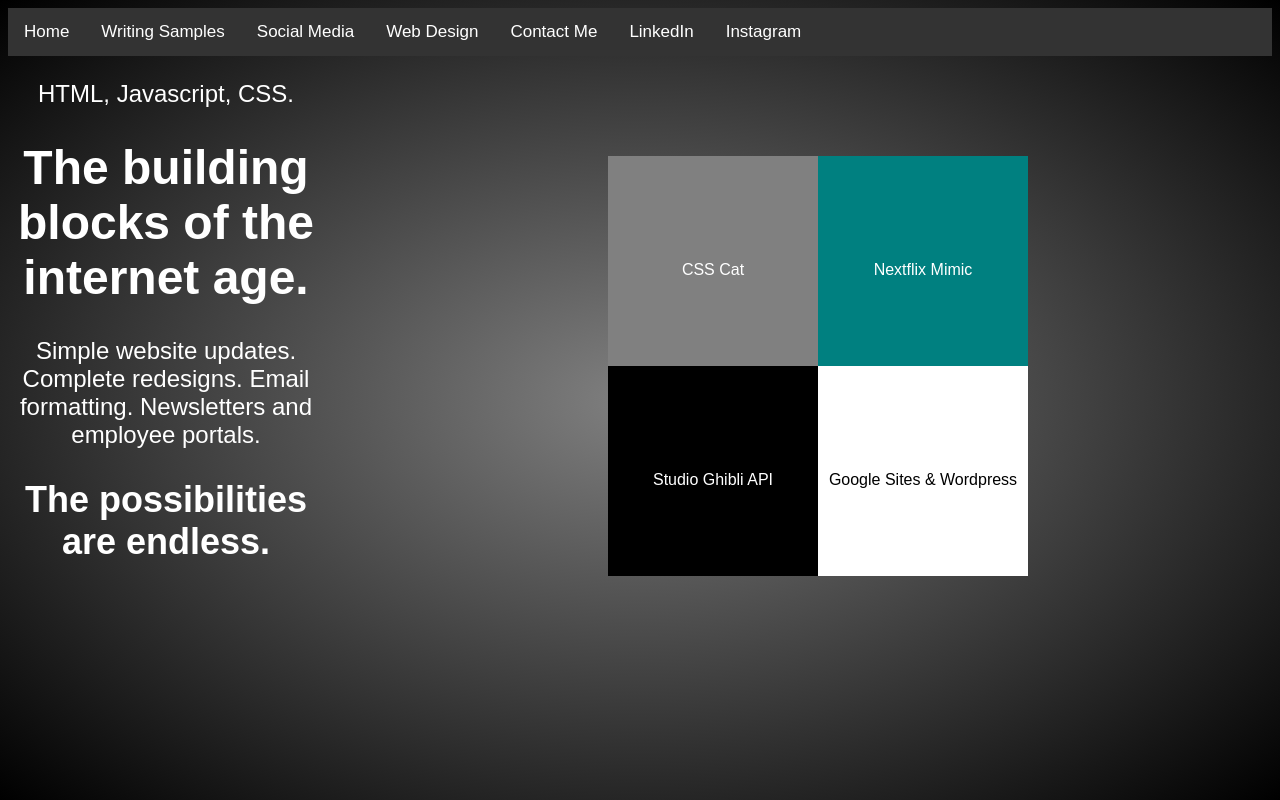
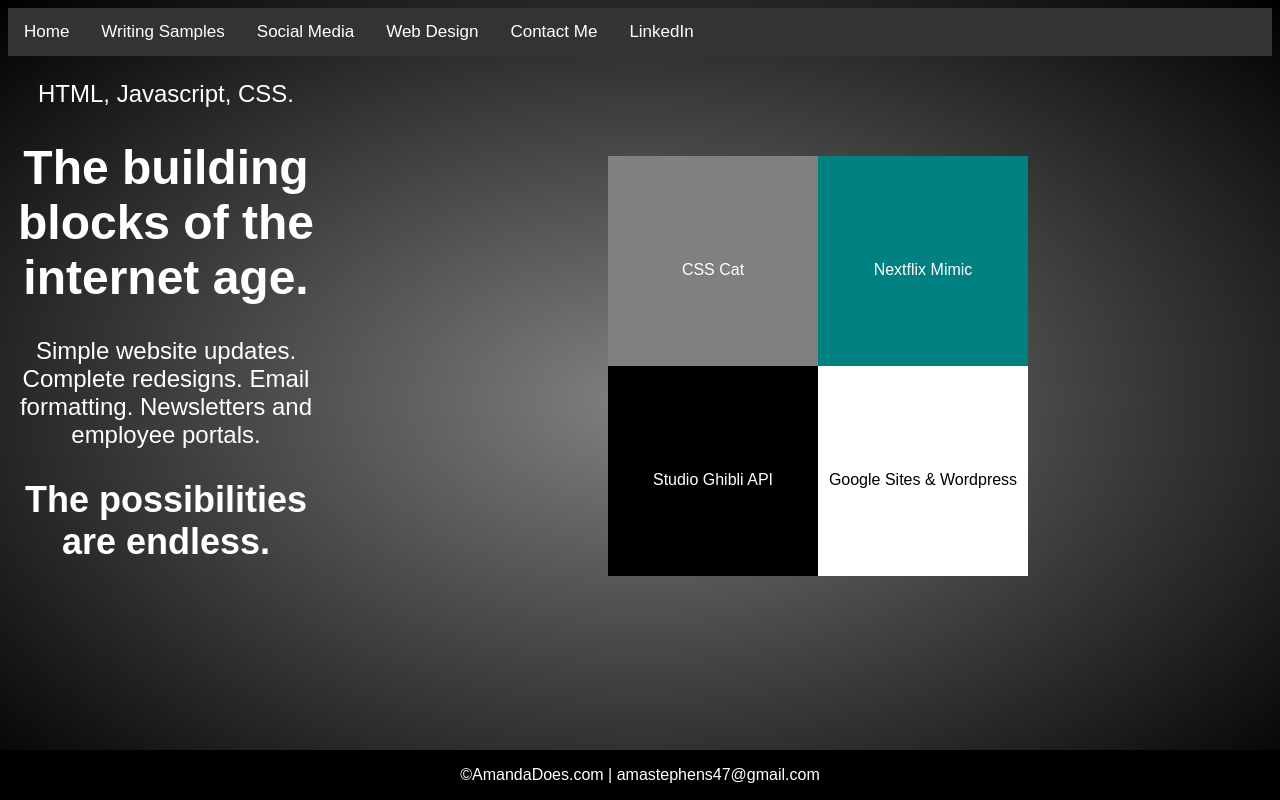
Before and after one commit to amastephens47/Portfolio, a plain HTML site: page web.html in a window 1280 px wide. Drawn offline with Linux system fonts and the light colour scheme.

Commit message:
Update web.html

```diff
--- a/web.html
+++ b/web.html
@@ -15,7 +15,7 @@
         <a href="#about">Web Design</a>
         <a href="contact.html">Contact Me</a>
         <a href="https://www.linkedin.com/in/amanda-stephens-203843a9/" target="blank">LinkedIn</a>
-        <a href="https://www.instagram.com/amphetamine47/" target="blank">Instagram</a>
+
       </div>
       <div class="leftrail"><p>HTML, Javascript, CSS.</p>
         <h1>The building blocks of the internet age.</h1>
@@ -27,5 +27,8 @@
         <div class="boxc"><a class="center" href="https://apichallenge-c6f0d.web.app/">Studio Ghibli API </a></div>
         <div class="boxd"><a class="center2">Google Sites & Wordpress</a>
         </div>
+    <div class="footer">
+  <p>©AmandaDoes.com | amastephens47@gmail.com</p>
+</div>
 </body>
 </html>
```
